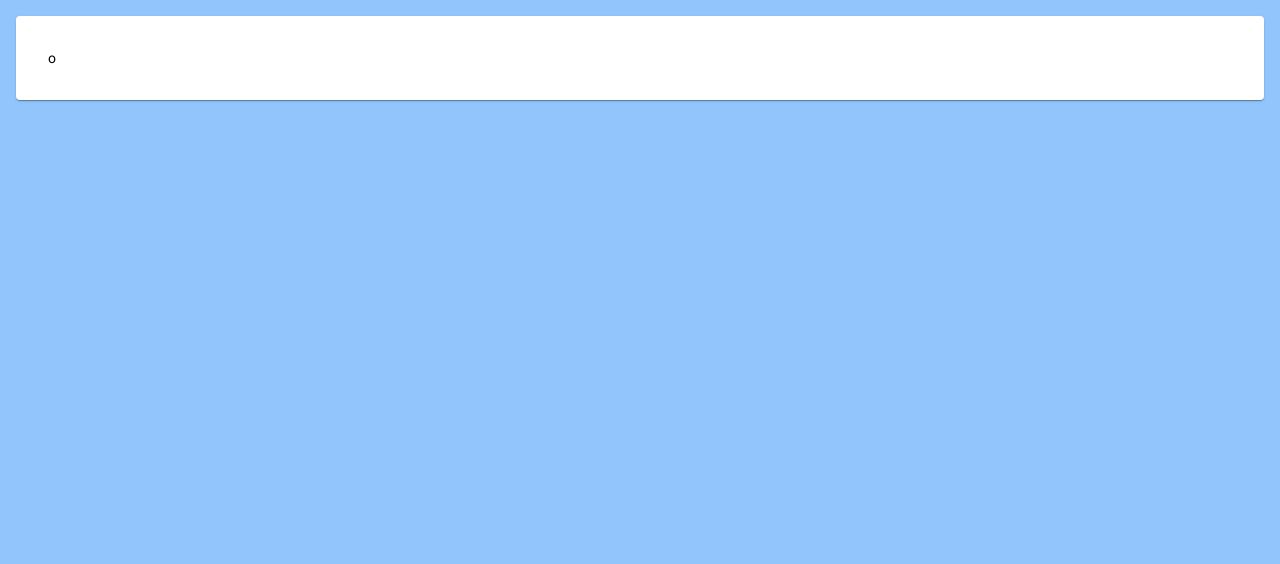
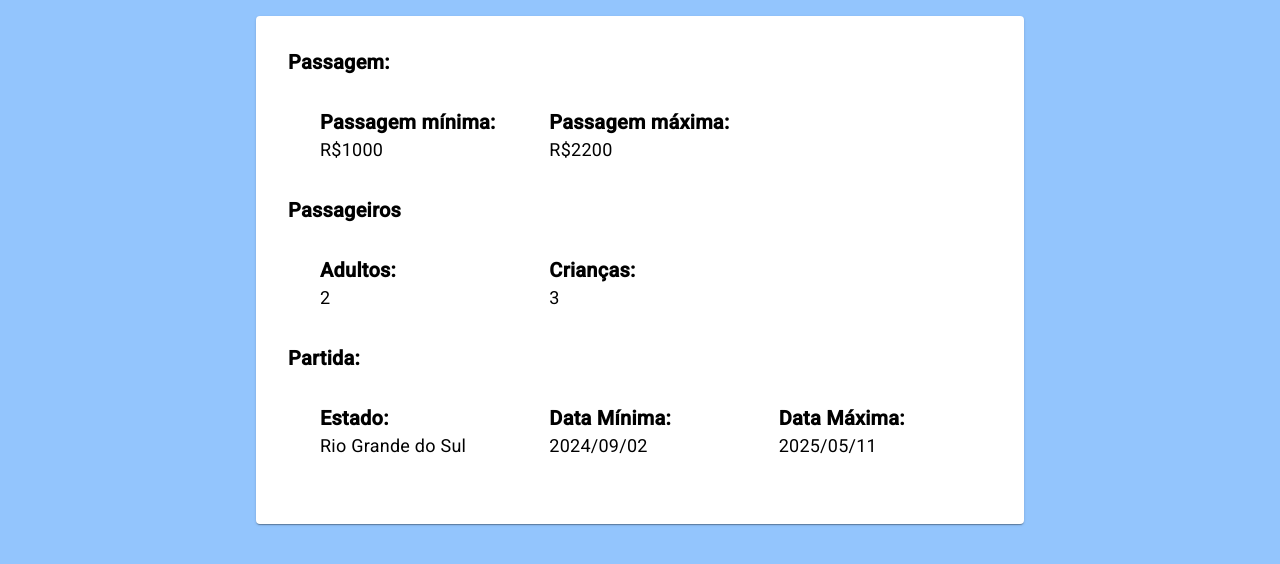
Before and after one commit to filipe-fff/Transporte-Viagens, an Angular app in the folder transportes/: page / in a window 1280 px wide. Shown: the top 564 px of the page. Built offline with nearby package versions, Linux system fonts and the light colour scheme.

Commit message:
modo de exibição criada com tailwind

```diff
--- a/transportes/src/app/components/components.module.ts
+++ b/transportes/src/app/components/components.module.ts
@@ -3,12 +3,16 @@ import { CommonModule } from '@angular/common';
 import { TransportContainerComponent } from './transport-container/transport-container.component';
 import { HttpClientModule } from '@angular/common/http';
 import { AngularMaterialModule } from '../angular-material/angular-material.module';
+import { FlightTransportComponent } from './flight-transport/flight-transport.component';
+import { TransportInfosItemComponent } from './transport-infos-item/transport-infos-item.component';
 
 
 
 @NgModule({
   declarations: [
     TransportContainerComponent,
+    FlightTransportComponent,
+    TransportInfosItemComponent,
   ],
   imports: [
     CommonModule,
--- /dev/null
+++ b/transportes/src/app/components/flight-transport/flight-transport.component.html
@@ -0,0 +1,20 @@
+<div class="p-4 gap-4">
+    <div class="font-semibold text-xl">Passagem:</div>
+    <div class="p-4 gap-4 grid lg:grid-cols-3">
+        <app-transport-infos-item title="Passagem mínima" [description]="'R$' + 1000"></app-transport-infos-item>
+        <app-transport-infos-item title="Passagem máxima" [description]="'R$' + 2200"></app-transport-infos-item>
+    </div>
+
+    <div class="font-semibold text-xl">Passageiros</div>
+    <div class="p-4 gap-4 grid lg:grid-cols-3">
+        <app-transport-infos-item title="Adultos" [description]="'2'"></app-transport-infos-item>
+        <app-transport-infos-item title="Crianças" [description]="'3'"></app-transport-infos-item>
+    </div>
+
+    <div class="font-semibold text-xl">Partida:</div>
+    <div class="p-4 gap-4 grid lg:grid-cols-3">
+        <app-transport-infos-item title="Estado" description="Rio Grande do Sul"></app-transport-infos-item>
+        <app-transport-infos-item title="Data Mínima" description="2024/09/02"></app-transport-infos-item>
+        <app-transport-infos-item title="Data Máxima" description="2025/05/11"></app-transport-infos-item>
+    </div>
+</div>
--- a/transportes/src/app/components/transport-container/transport-container.component.html
+++ b/transportes/src/app/components/transport-container/transport-container.component.html
@@ -1,6 +1,5 @@
-<div class="p-4 h-full bg-blue-300">
-    <mat-card class="p-4 m-auto max-w-7xl">
-        <mat-card-header></mat-card-header>
-        <mat-card-content>o</mat-card-content>
+<div class="p-4">
+    <mat-card class="p-4 m-auto max-w-3xl">
+        <app-flight-transport></app-flight-transport>
     </mat-card>
 </div>
--- /dev/null
+++ b/transportes/src/app/components/transport-infos-item/transport-infos-item.component.html
@@ -0,0 +1,4 @@
+<div class="p-4">
+    <div class="text-xl font-semibold">{{ title }}:</div>
+    <div class="text-lg">{{ description }}</div>
+</div>
--- a/transportes/src/styles.scss
+++ b/transportes/src/styles.scss
@@ -3,5 +3,5 @@
 @tailwind base;
 @tailwind components;
 @tailwind utilities;
-html, body { height: 100%;}
-body { margin: 0; font-family: Roboto, "Helvetica Neue", sans-serif; }
+html, body { height: 100vh;}
+body { margin: 0; font-family: Roboto, "Helvetica Neue", sans-serif; background-color: #93c5fd; }
```
Also changed, not shown: transportes/src/app/components/flight-transport/flight-transport.component.ts (added, +10 -0 lines), transportes/src/app/components/transport-infos-item/transport-infos-item.component.ts (added, +11 -0 lines), transportes/src/app/components/flight-transport/flight-transport.component.scss (added), transportes/src/app/components/transport-infos-item/transport-infos-item.component.scss (added), 2 other files (tests, documents, lock files or other folders).
